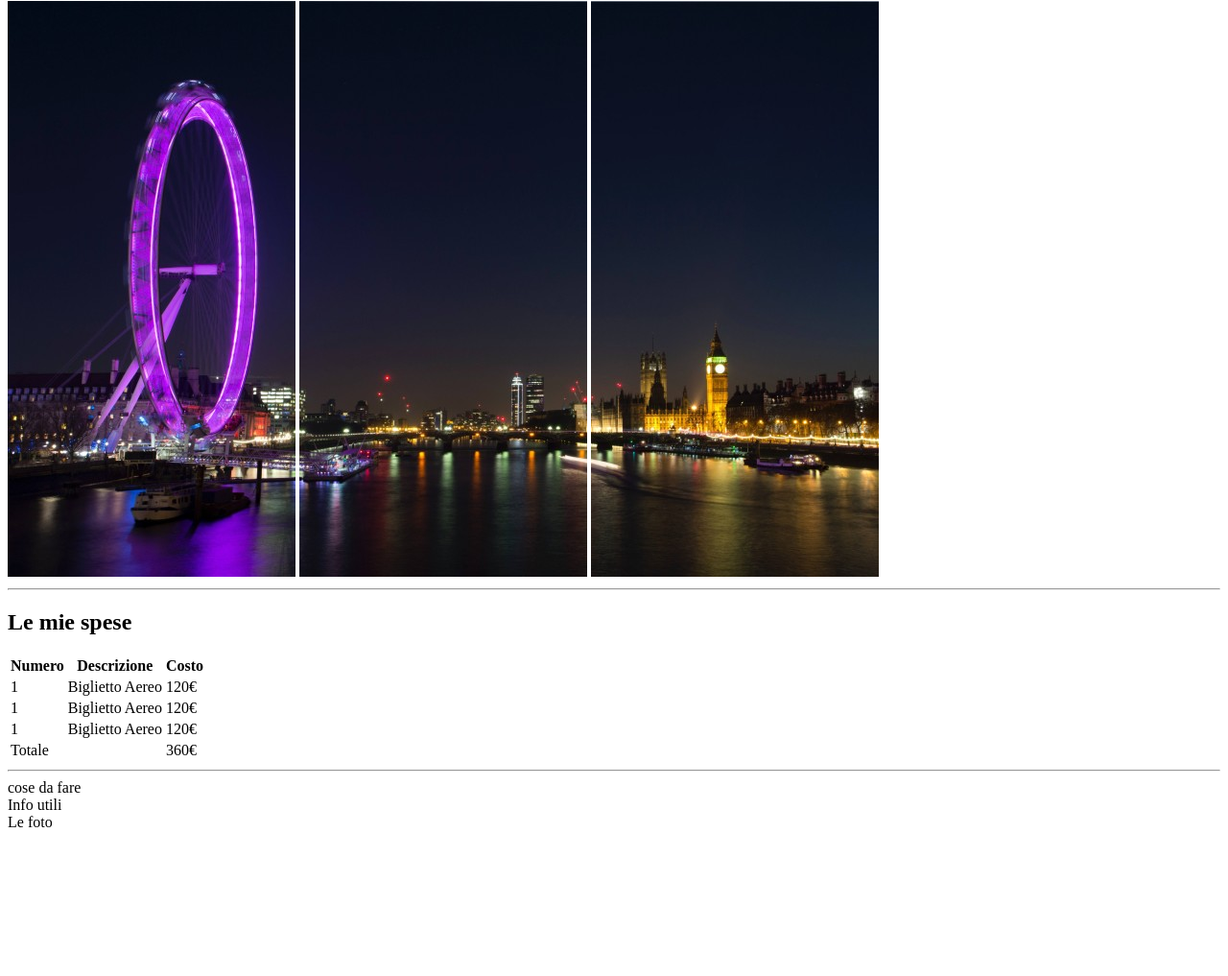
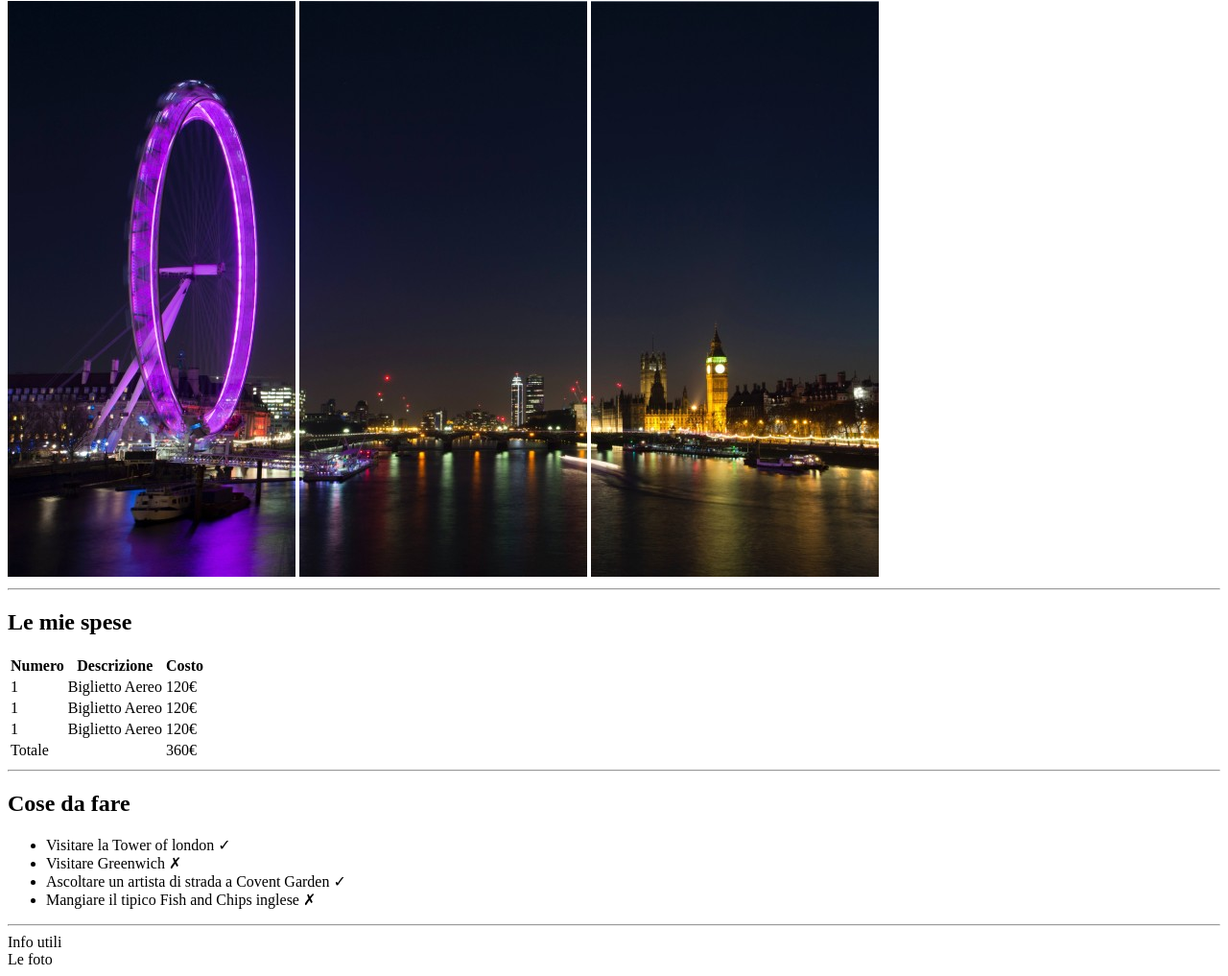
Before and after one commit to DanieleCascio-dev/html-london-trip, a plain HTML site: page index.html in a window 1280 px wide. Shown: the part 79-1096 px from the top of the page at 96% size. Before the commit the page ends 953 px from the top, so only its background shows below. Drawn offline with Linux system fonts and the light colour scheme.

Commit message:
add: cose_da_fare_section

```diff
--- a/index.html
+++ b/index.html
@@ -70,7 +70,16 @@
       <!-- /section le mie spese -->
 
       <!-- section cose da fare -->
-      <section>cose da fare</section>
+      <section>
+        <h2>Cose da fare</h2>
+        <ul>
+          <li>Visitare la Tower of london &#10003;</li>
+          <li>Visitare Greenwich &#x2717;</li>
+          <li>Ascoltare un artista di strada a Covent Garden &#10003;</li>
+          <li>Mangiare il tipico Fish and Chips inglese &#x2717;</li>
+        </ul>
+        <hr />
+      </section>
       <!-- /section cose da fare -->
 
       <!-- section Info utili -->
```
